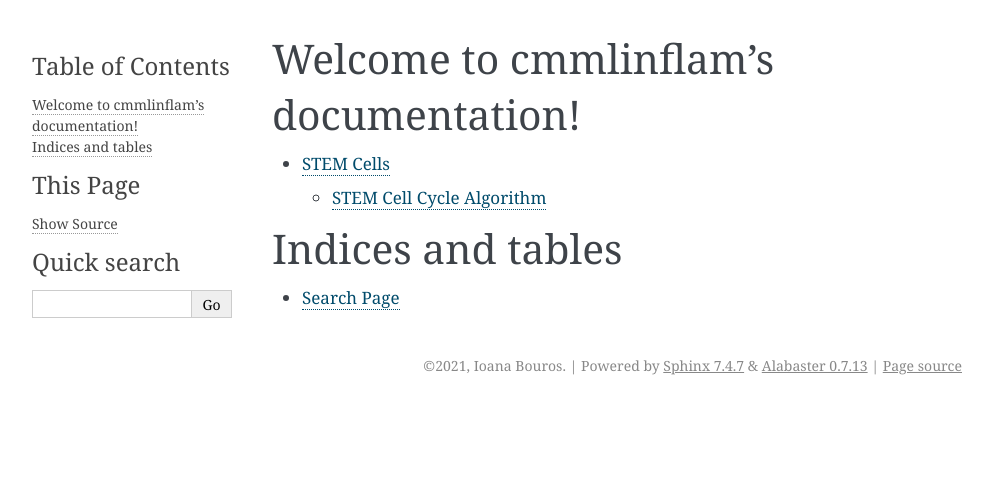
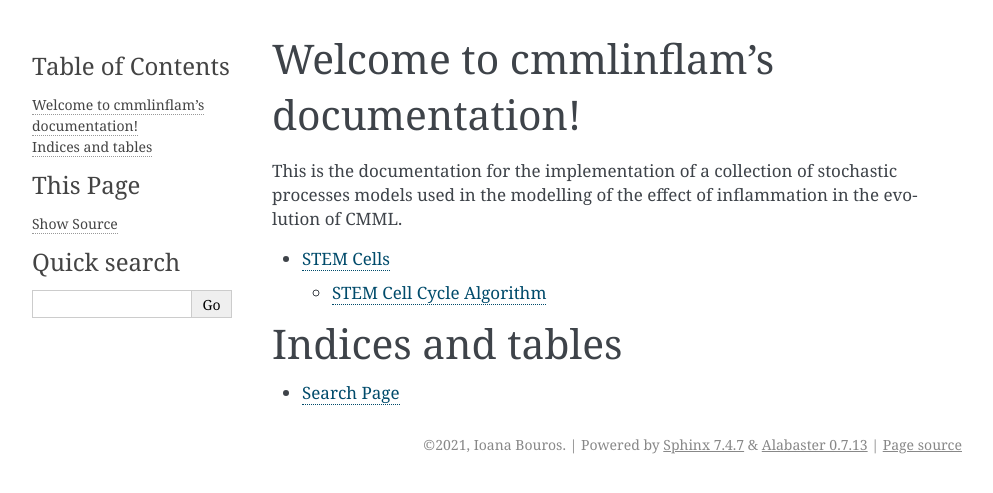
Before and after one commit to I-Bouros/cmml-inflam, a Sphinx documentation site: the page built from docs/source/index.rst, in a window 1280 px wide. Shown: the top 493 px of the page, without its empty margins (148-1141 px from the left). Built offline with Sphinx 7.4.7, drawn with Linux system fonts in a browser that asks for light colours.

Commit message:
Add intro

```diff
--- a/docs/source/index.rst
+++ b/docs/source/index.rst
@@ -5,6 +5,8 @@
 
 Welcome to cmmlinflam's documentation!
 ======================================
+
+This is the documentation for the implementation of a collection of stochastic processes models used in the modelling of the effect of inflammation in the evolution of CMML.
 
 .. toctree::
    stem
```
